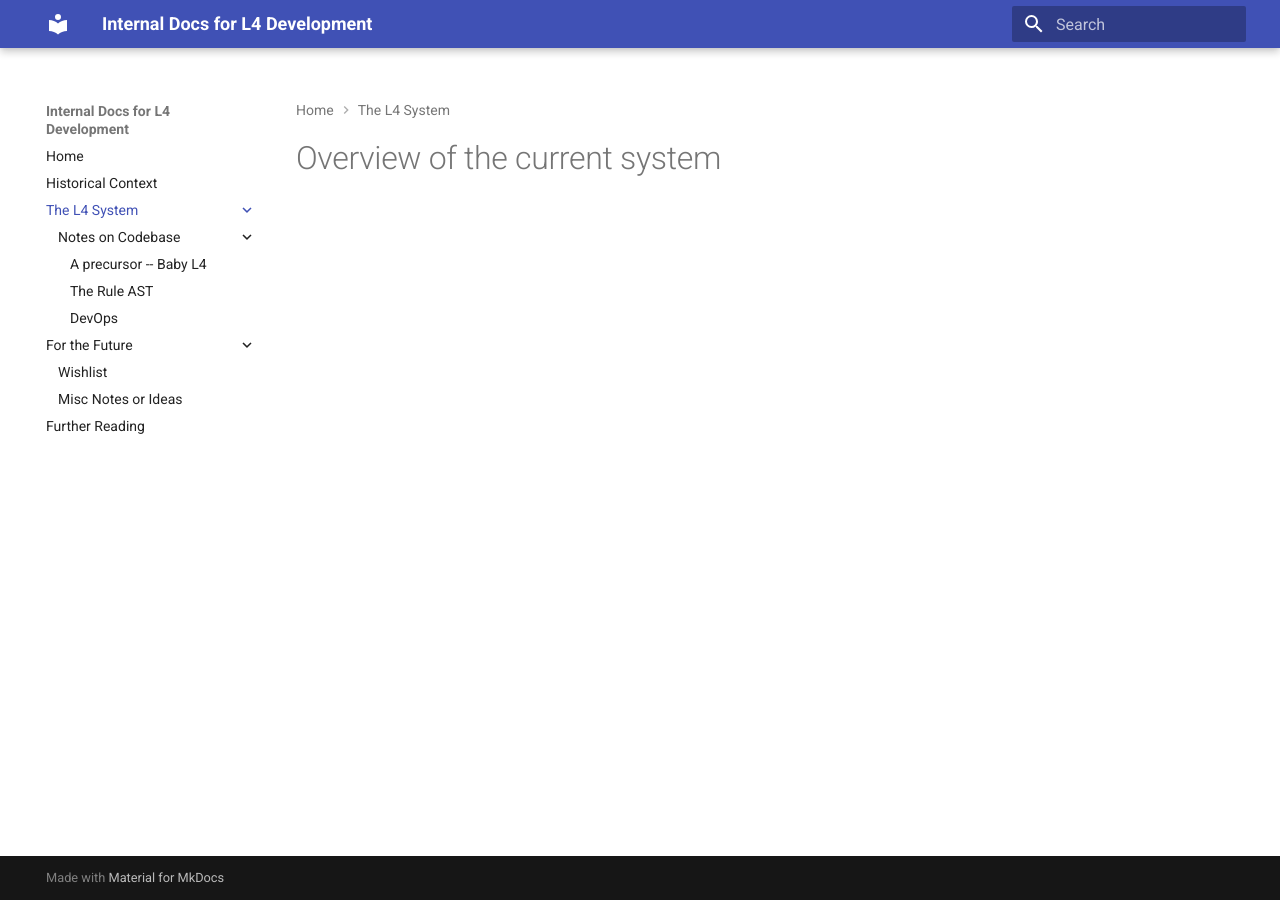
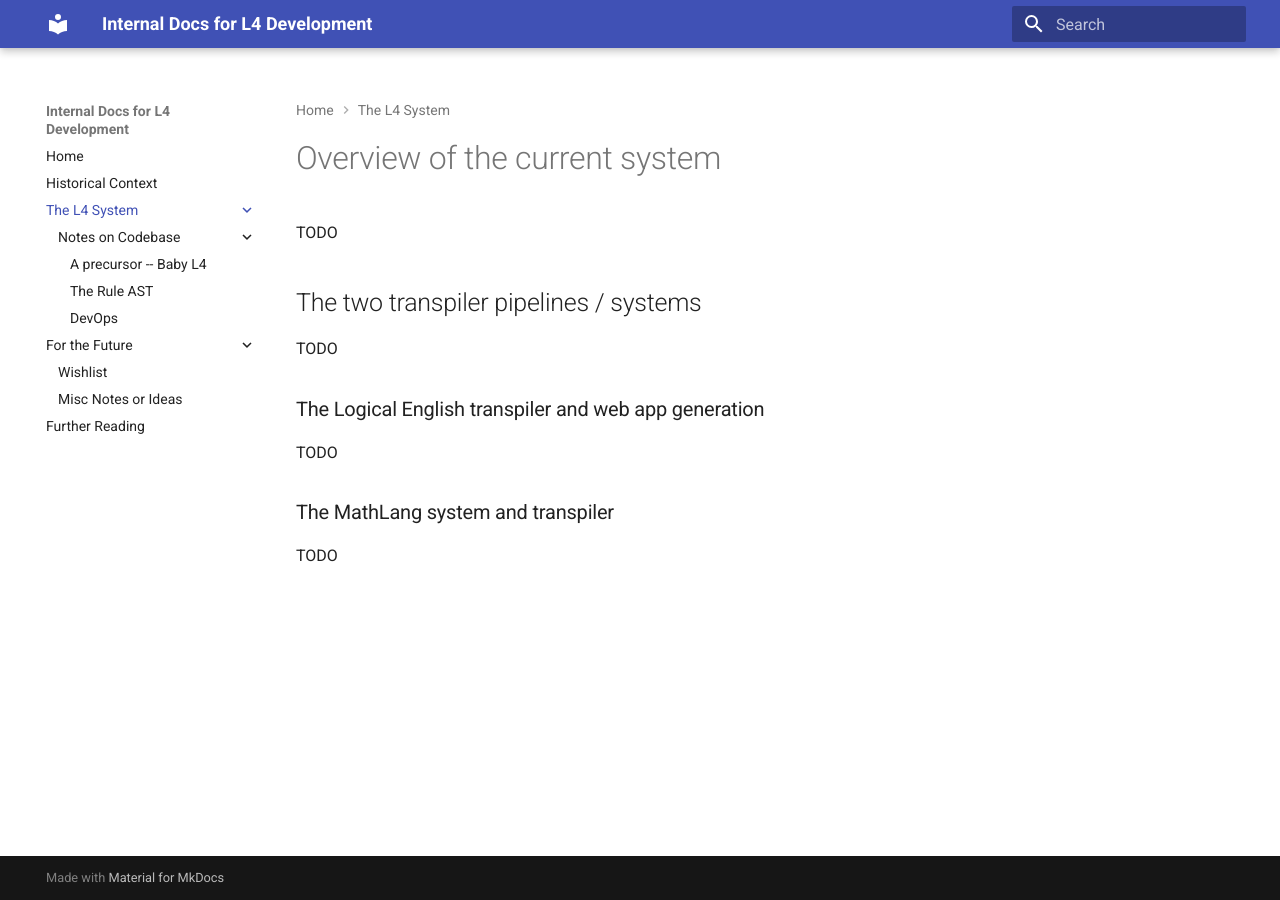
Before and after one commit to smucclaw/internal_docs, an MkDocs documentation site: the page built from docs/current_system/index.md, in a window 1280 px wide. Built offline with MkDocs 1.6.1 and Material for MkDocs 9.7.7, drawn with Linux system fonts in a browser that asks for light colours.

Commit message:
curr system placeholder

```diff
--- a/docs/current_system/index.md
+++ b/docs/current_system/index.md
@@ -1 +1,15 @@
 # Overview of the current system
+
+TODO
+
+## The two transpiler pipelines / systems
+
+TODO
+
+### The Logical English transpiler and web app generation
+
+TODO
+
+### The MathLang system and transpiler
+
+TODO
```
